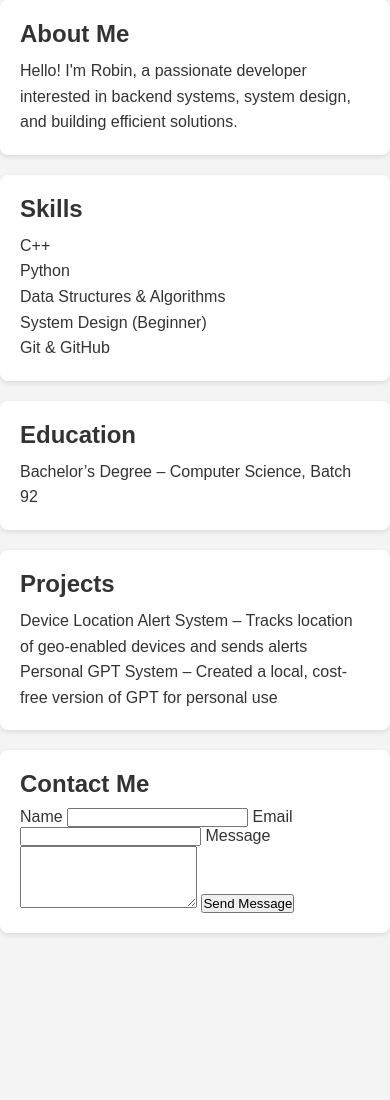
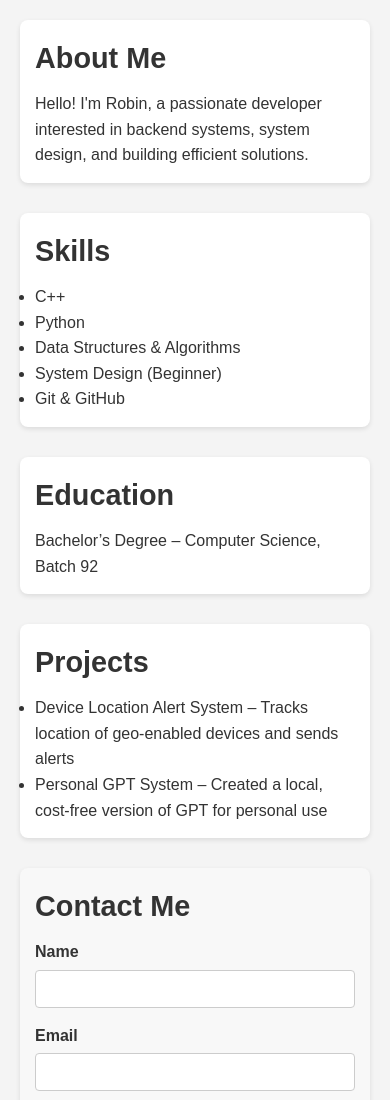
Before and after one commit to Abhi-1-byte/My_Portfolio, a plain HTML site: page portfolio.html in a window 390 px wide. Shown: the top 1100 px of the page. Before the commit the page ends 953 px from the top, so only its background shows below. Drawn offline with Linux system fonts and the light colour scheme.

Commit message:
Update style.css

```diff
--- a/style.css
+++ b/style.css
@@ -1,57 +1,144 @@
-/* General Reset for margin and padding */
+/* General Reset */
 * {
   margin: 0;
   padding: 0;
   box-sizing: border-box;
 }
 
+/* Body Styling */
 body {
   font-family: Arial, sans-serif;
   background-color: #f4f4f4;
   color: #333;
-}
-
-/* Example Section Styles */
-section {
-  padding: 20px;
-  margin-bottom: 20px;
-  background-color: white;
-  border-radius: 8px;
-  box-shadow: 0 2px 5px rgba(0, 0, 0, 0.1);
+  line-height: 1.6;
+  margin: 0;
+  padding: 0;
+  display: flex;
+  flex-direction: column;
+  min-height: 100vh;
 }
 
 h1, h2 {
   color: #333;
-  font-size: 24px;
+  font-size: 2rem;
+  margin-bottom: 10px;
+  font-weight: 600;
+}
+
+h3 {
+  font-size: 1.5rem;
+  margin-top: 20px;
+  margin-bottom: 10px;
+  font-weight: 600;
+}
+
+/* Section Styling */
+section {
+  padding: 20px;
+  margin: 10px;
+  background-color: white;
+  border-radius: 8px;
+  box-shadow: 0 2px 5px rgba(0, 0, 0, 0.1);
+  margin-bottom: 20px;
+  transition: all 0.3s ease-in-out;
+}
+
+section h2 {
+  font-size: 1.8rem;
   margin-bottom: 10px;
 }
 
-p, ul {
-  font-size: 16px;
-  line-height: 1.6;
+section p, section ul {
+  font-size: 1rem;
 }
 
-ul {
-  list-style-type: none;
+/* Contact Form Styling */
+#contact-form label {
+  display: block;
+  margin-bottom: 5px;
+  font-weight: bold;
 }
 
-/* Animation class for visibility */
-.animated-entry {
-  opacity: 1; /* Ensure it's visible */
-  transform: translateY(0); /* Position it correctly */
-  transition: all 0.6s ease-out; /* Smooth transition */
-  display: block;
-  unicode-bidi: isolate; /* Ensure correct display */
+#contact-form input,
+#contact-form textarea {
+  width: 100%;
+  padding: 10px;
+  margin-bottom: 15px;
+  border-radius: 4px;
+  border: 1px solid #ccc;
+  font-size: 1rem;
 }
 
-/* In case you want an initial hidden state with animation (optional) */
-.animated-entry-hidden {
-  opacity: 0; /* Initially hidden */
-  transform: translateY(30px); /* Start below the view */
-  transition: all 0.6s ease-out; /* Smooth transition */
+#contact-form button {
+  background-color: #333;
+  color: #fff;
+  padding: 12px 20px;
+  border: none;
+  border-radius: 4px;
+  cursor: pointer;
+  font-size: 1rem;
 }
 
-/* Add a small delay if you'd like to stagger the animations */
-.animated-entry-hidden-delay {
-  transition-delay: 0.3s;
+#contact-form button:hover {
+  background-color: #555;
 }
+
+/* Responsiveness */
+@media (max-width: 768px) {
+  body {
+    padding: 10px;
+  }
+
+  section {
+    padding: 15px;
+  }
+
+  h1, h2, h3 {
+    font-size: 1.5rem;
+  }
+
+  #contact-form input,
+  #contact-form textarea {
+    font-size: 0.9rem;
+  }
+}
+
+/* Add Chat Assistant at the Bottom Right */
+#chat-assistant {
+  position: fixed;
+  right: 20px;
+  bottom: 20px;
+  background-color: #4CAF50;
+  color: #fff;
+  padding: 15px;
+  border-radius: 50%;
+  cursor: pointer;
+  font-size: 1.5rem;
+  box-shadow: 0px 4px 6px rgba(0, 0, 0, 0.2);
+  z-index: 1000;
+}
+
+#chat-assistant:hover {
+  background-color: #45a049;
+}
+
+/* Floating Effect for Content */
+.animated-entry {
+  opacity: 1;
+  transform: translateY(0);
+  transition: all 0.6s ease-out;
+  display: block;
+}
+
+/* Hidden Initial State (Used for Animation) */
+.animated-entry-hidden {
+  opacity: 0;
+  transform: translateY(30px);
+  transition: all 0.6s ease-out;
+}
+
+/* Remove Blanks in Contact Section */
+#contact {
+  padding-bottom: 0;
+  background-color: #f8f8f8;
+}
```
